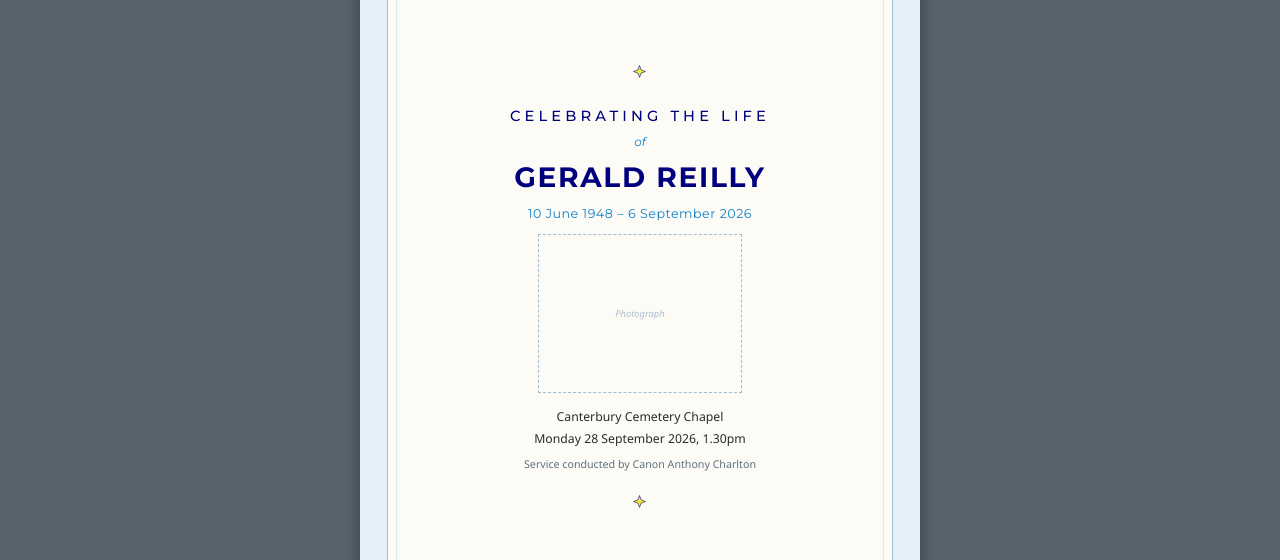
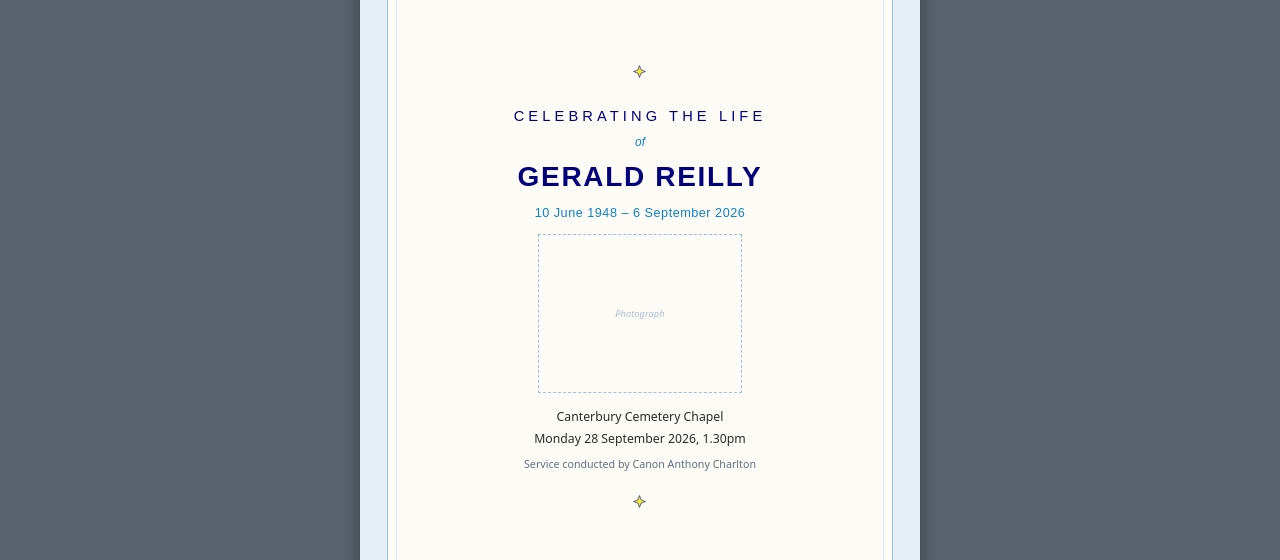
Before and after one commit to seanreillyesq/seanreillyesq.github.io, a Jekyll site: the page built from proof/gerry-order-of-service.html, in a window 1280 px wide and 900 px high. Shown: the part 187-747 px from the top of the window. Built offline with Jekyll 4.4.1, drawn with Linux system fonts in a browser that asks for light colours; some web fonts are replaced.

Commit message:
Order of service proof: embed static fonts instead of the Google Fonts CDN
Requesting a weight range from css2 serves a variable font, which Chrome cannot
embed - it outlined almost all the text into Type 3 fonts, which commercial print
RIPs flag or refuse. Google also subsets dynamically, and without an explicit
text= the faces came back missing U+2013/2014/2018/2019: every apostrophe in the
booklet plus the dash between Dad's dates, silently patched with Liberation Sans.

Now nine static subsetted faces embedded from fonts/, fetched by fonts/fetch-fonts.py.
Print PDF verified: 9 font objects, all CID TrueType, no Type 3, no fallback.

```diff
--- a/proof/gerry-order-of-service.html
+++ b/proof/gerry-order-of-service.html
@@ -7,9 +7,15 @@
 title: "Order of Service - proof"
 ---
 <!doctype html><html><head><meta charset="utf-8">
-<link rel="preconnect" href="https://fonts.googleapis.com">
-<link rel="preconnect" href="https://fonts.gstatic.com" crossorigin>
-<link href="https://fonts.googleapis.com/css2?family=Montserrat:ital,wght@0,400;0,500;0,600;0,700;1,400&family=Noto+Sans:ital,wght@0,400;0,600;0,700;1,400&display=swap" rel="stylesheet">
+<style>@font-face{font-family:'Montserrat';font-style:normal;font-weight:400;src:url('fonts/Montserrat-400.ttf') format('truetype');font-display:block;}
+@font-face{font-family:'Montserrat';font-style:normal;font-weight:500;src:url('fonts/Montserrat-500.ttf') format('truetype');font-display:block;}
+@font-face{font-family:'Montserrat';font-style:normal;font-weight:600;src:url('fonts/Montserrat-600.ttf') format('truetype');font-display:block;}
+@font-face{font-family:'Montserrat';font-style:normal;font-weight:700;src:url('fonts/Montserrat-700.ttf') format('truetype');font-display:block;}
+@font-face{font-family:'Montserrat';font-style:italic;font-weight:400;src:url('fonts/Montserrat-400i.ttf') format('truetype');font-display:block;}
+@font-face{font-family:'Noto Sans';font-style:normal;font-weight:400;src:url('fonts/NotoSans-400.ttf') format('truetype');font-display:block;}
+@font-face{font-family:'Noto Sans';font-style:normal;font-weight:600;src:url('fonts/NotoSans-600.ttf') format('truetype');font-display:block;}
+@font-face{font-family:'Noto Sans';font-style:normal;font-weight:700;src:url('fonts/NotoSans-700.ttf') format('truetype');font-display:block;}
+@font-face{font-family:'Noto Sans';font-style:italic;font-weight:400;src:url('fonts/NotoSans-400i.ttf') format('truetype');font-display:block;}</style>
 <style>
 @page { size: 148mm 210mm; margin: 0; }
 * { box-sizing: border-box; margin: 0; padding: 0; }
```
